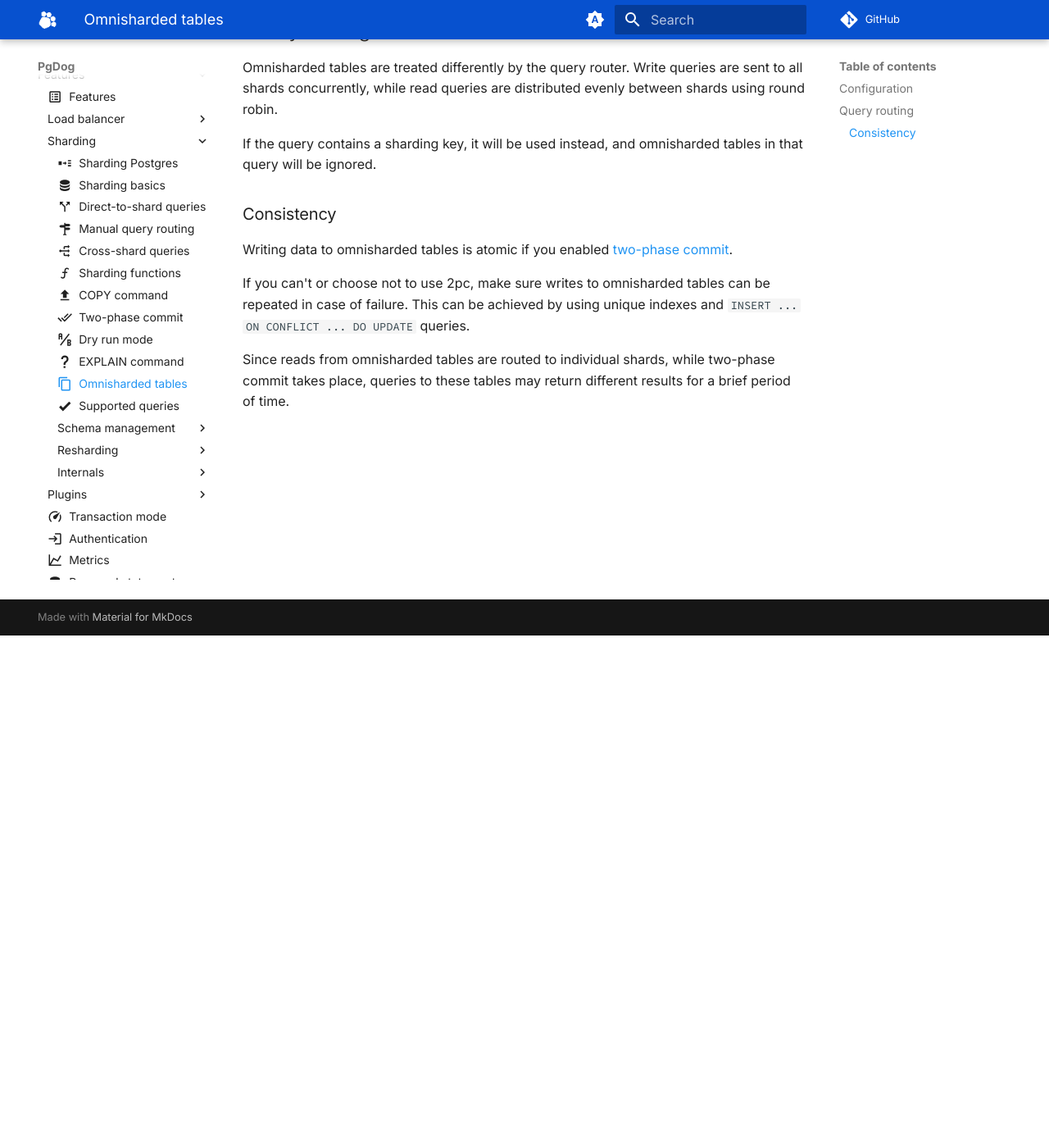
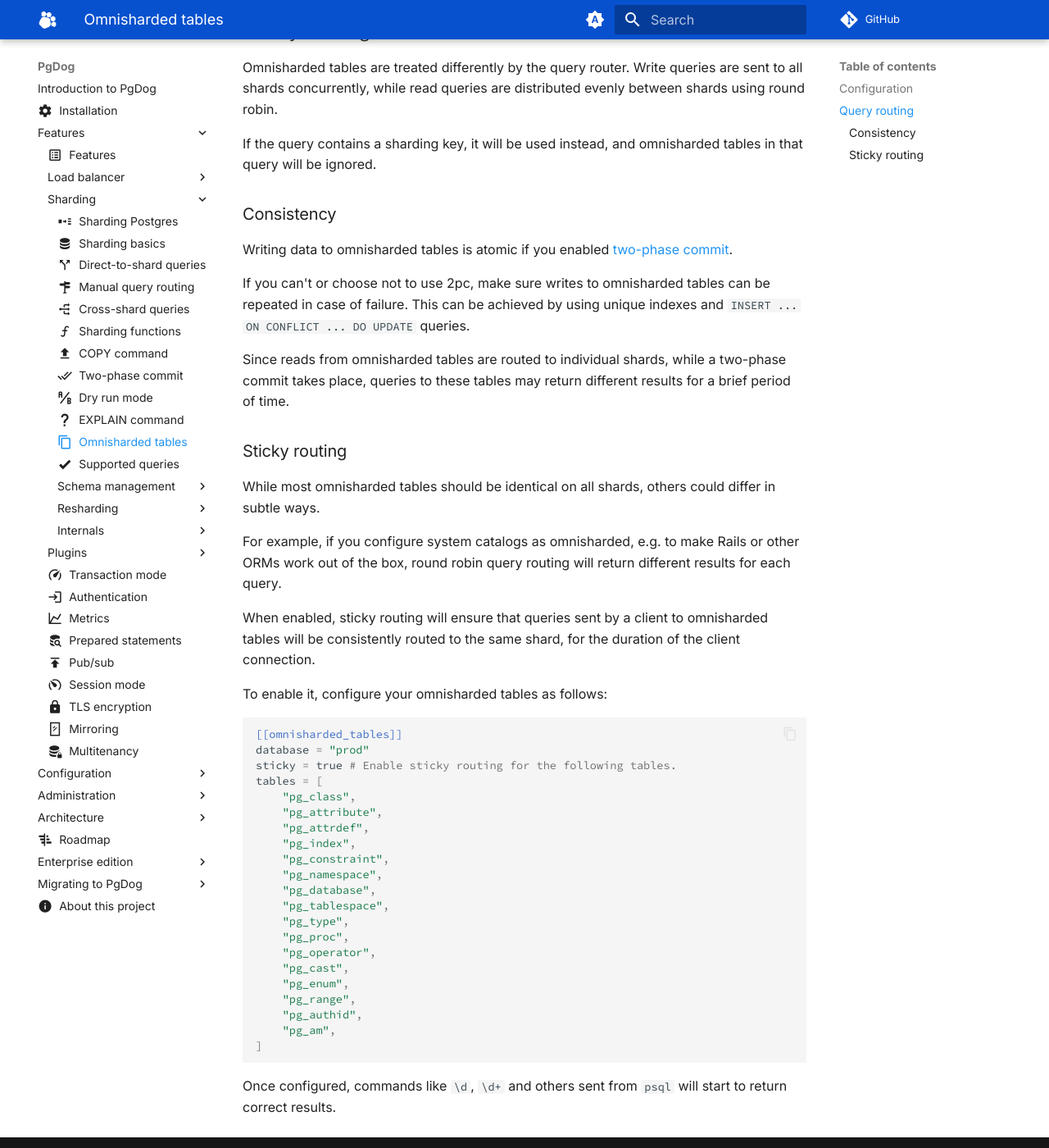
Before and after one commit to pgdogdev/docs, an MkDocs documentation site: the page built from docs/features/sharding/omnishards.md, in a window 1280 px wide and 1400 px high, scrolled down 625 px. Shown: the whole window at 82% size. Built offline with MkDocs 1.6.1 and Material for MkDocs 9.7.7, drawn with Linux system fonts in a browser that asks for light colours; comment, search, counter and statistics services are not loaded.

Commit message:
Sticky routing

````diff
--- a/docs/features/sharding/omnishards.md
+++ b/docs/features/sharding/omnishards.md
@@ -34,4 +34,40 @@
 
 If you can't or choose not to use 2pc, make sure writes to omnisharded tables can be repeated in case of failure. This can be achieved by using unique indexes and `INSERT ... ON CONFLICT ... DO UPDATE` queries.
 
-Since reads from omnisharded tables are routed to individual shards, while two-phase commit takes place, queries to these tables may return different results for a brief period of time.
+Since reads from omnisharded tables are routed to individual shards, while a two-phase commit takes place, queries to these tables may return different results for a brief period of time.
+
+### Sticky routing
+
+While most omnisharded tables should be identical on all shards, others could differ in subtle ways.
+
+For example, if you configure system catalogs as omnisharded, e.g. to make Rails or other ORMs work out of the box, round robin query routing will return different results for each query.
+
+When enabled, sticky routing will ensure that queries sent by a client to omnisharded tables will be consistently routed to the same shard, for the duration of the client connection.
+
+To enable it, configure your omnisharded tables as follows:
+
+```toml
+[[omnisharded_tables]]
+database = "prod"
+sticky = true # Enable sticky routing for the following tables.
+tables = [
+    "pg_class",
+    "pg_attribute",
+    "pg_attrdef",
+    "pg_index",
+    "pg_constraint",
+    "pg_namespace",
+    "pg_database",
+    "pg_tablespace",
+    "pg_type",
+    "pg_proc",
+    "pg_operator",
+    "pg_cast",
+    "pg_enum",
+    "pg_range",
+    "pg_authid",
+    "pg_am",
+]
+```
+
+Once configured, commands like `\d`, `\d+` and others sent from `psql` will start to return correct results.
````
